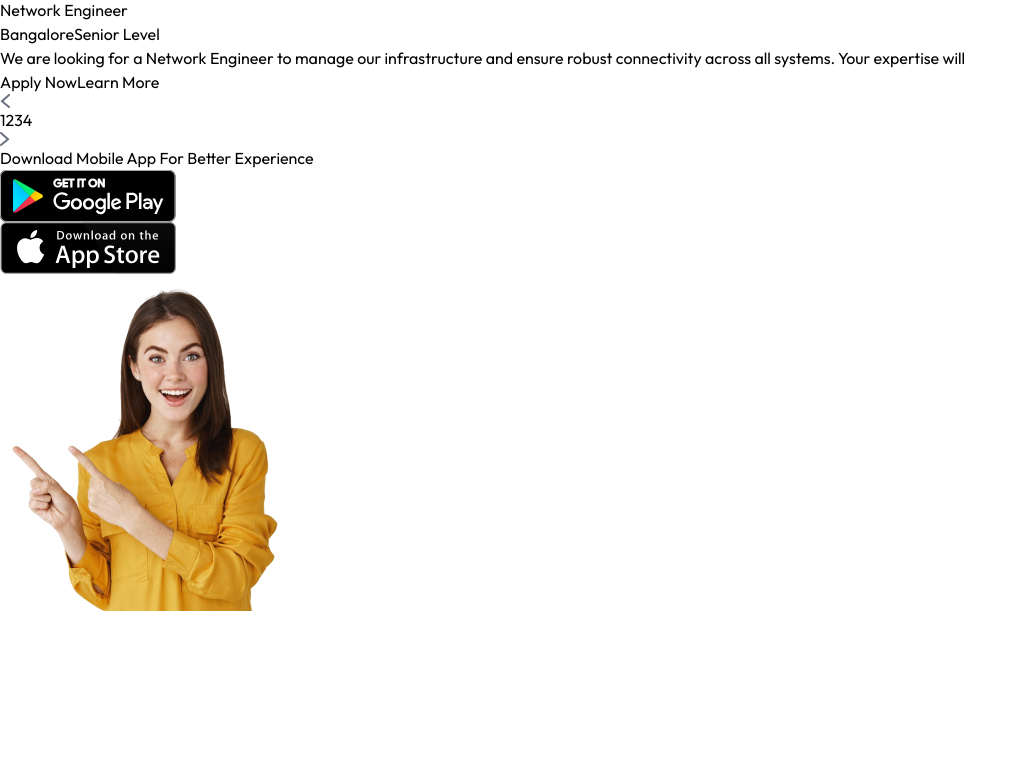
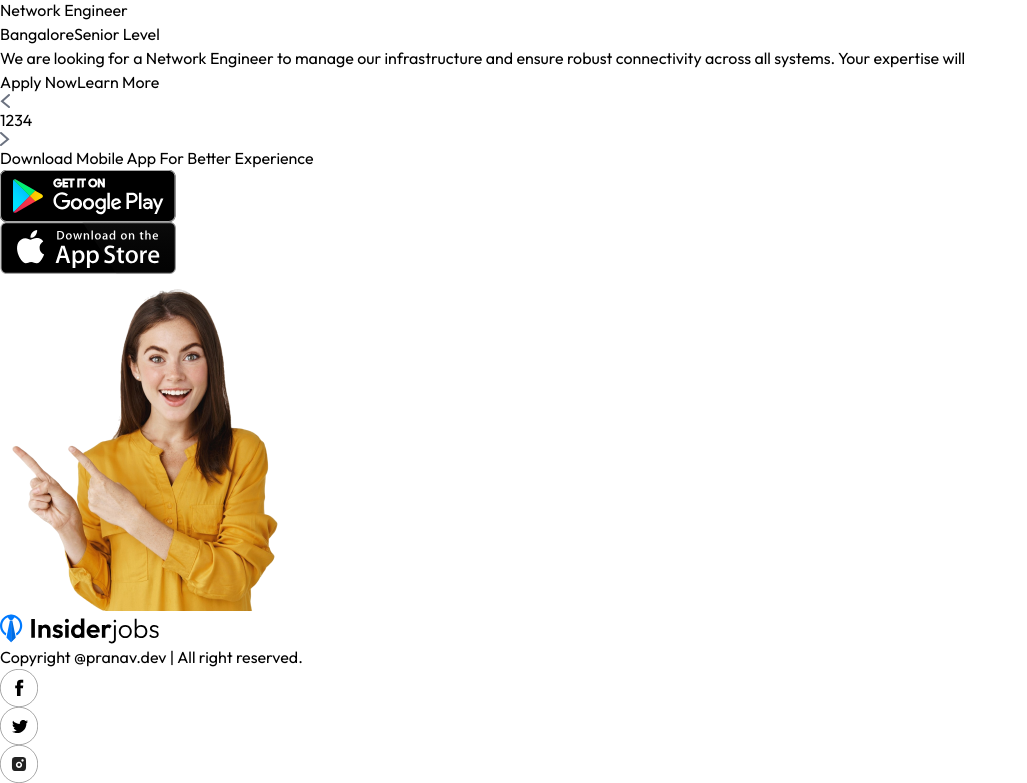
Before and after one commit to VickyDevlo/jobPortal, a React (Vite) app in the folder client/: page / in a window 1280 px wide. Shown: the part 1728-2511 px from the top of the page, without its empty margins (0-1027 px from the left). Before the commit the page ends 2339 px from the top, so only its background shows below. Built offline with nearby package versions, Linux system fonts and the light colour scheme; no server answers.

Commit message:
home-page done

```diff
--- a/client/src/assets/assets.js
+++ b/client/src/assets/assets.js
@@ -985,3 +985,18 @@ export const jobsData = [
     category: "Programming",
   },
 ];
+
+export const footerData = [
+  {
+    image: facebook_icon,
+    label: "face-book",
+  },
+  {
+    image: twitter_icon,
+    label: "twitter",
+  },
+  {
+    image: instagram_icon,
+    label: "instagram",
+  },
+];
--- /dev/null
+++ b/client/src/components/footer/Footer.jsx
@@ -0,0 +1,29 @@
+import React from "react";
+import { assets, footerData } from "../../assets/assets";
+
+const Footer = () => {
+  return (
+    <div
+      className="container mx-auto px-2 py-3 mt-20 2xl:px-20 flex items-center
+    justify-between gap-2"
+    >
+      <img width={160} src={assets.logo} alt="logo_icon" />
+      <p className=" max-sm:hidden flex-1 pl-4 text-sm text-gray-500">
+        Copyright @pranav.dev | All right reserved.
+      </p>
+      <div className="flex gap-2">
+        {footerData.map((data, i) => (
+          <img
+            width={38}
+            src={data.image}
+            alt={data.label}
+            key={i}
+            className="cursor-pointer"
+          />
+        ))}
+      </div>
+    </div>
+  );
+};
+
+export default Footer;
--- a/client/src/components/index.jsx
+++ b/client/src/components/index.jsx
@@ -4,6 +4,7 @@ import TrustedCompanies from "./trustedCompanies/TrustedCompanies";
 import DownloadBanner from "./downloadBanner/DownloadBanner";
 import JobListing from "./jobListing/JobListing";
 import FilterCategary from "./filterCategary/FilterCategary";
+import Footer from "./footer/Footer";
 
 export {
   Header,
@@ -12,4 +13,5 @@ export {
   TrustedCompanies,
   JobListing,
   FilterCategary,
+  Footer
 };
--- a/client/src/pages/Home.jsx
+++ b/client/src/pages/Home.jsx
@@ -1,5 +1,11 @@
 import React from "react";
-import { Banner, DownloadBanner, Header, JobListing } from "../components";
+import {
+  Banner,
+  DownloadBanner,
+  Header,
+  JobListing,
+  Footer,
+} from "../components";
 
 export const Home = () => {
   return (
@@ -8,6 +14,7 @@ export const Home = () => {
       <Banner />
       <JobListing />
       <DownloadBanner />
+      <Footer />
     </>
   );
 };
```
